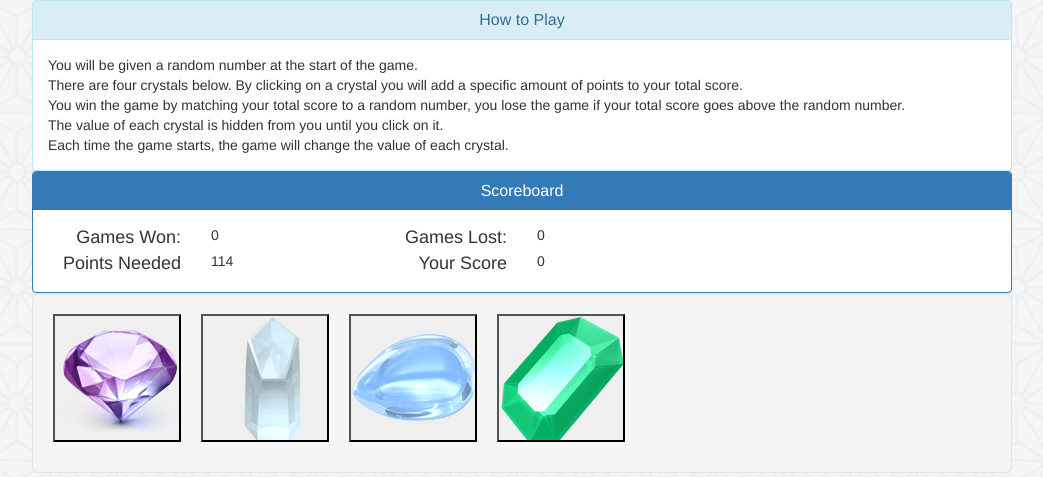
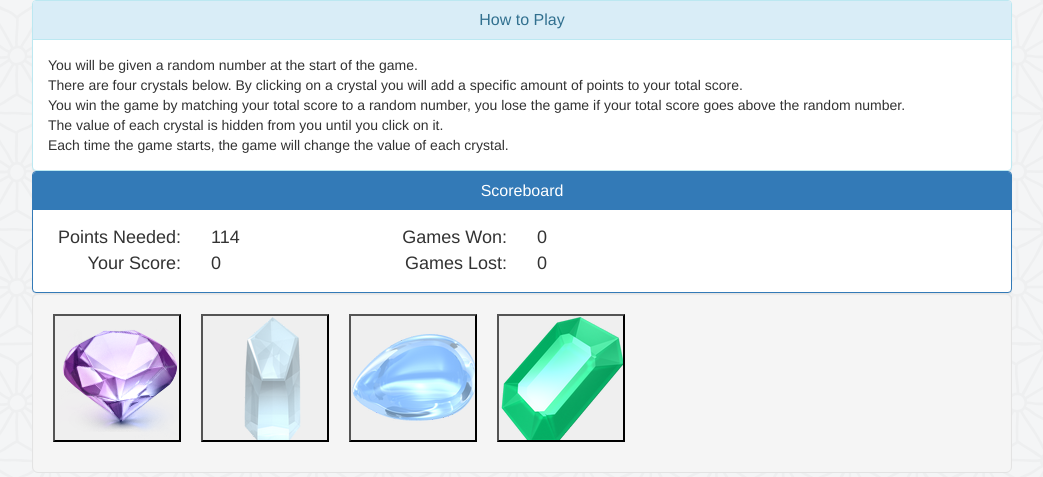
Before and after one commit to KathCatBC/week-4-game, a PHP site: page / in a window 1280 px wide. Shown: the top 477 px of the page, without its empty margins (118-1161 px from the left). Run offline with PHP 8.4, Linux system fonts and the light colour scheme; some libraries are stand-ins or nearby versions.

Commit message:
final....I think

```diff
--- a/assets/css/style.css
+++ b/assets/css/style.css
@@ -14,10 +14,10 @@ body {
 	/*font-family:  'Georgia', Times, Times New Roman, serif;*/
 }
 
-/*#currentscore {
+.total-score {
 	font-size: 18px;
 }
-*/
+
 .panel-margin {
 	margin: 0px 150px;
 }
@@ -31,7 +31,6 @@ body {
 
 .rAlign {
 	text-align: right;
-	font-size: 18px;
 }
 
 .gemPanel {
--- a/index.html
+++ b/index.html
@@ -30,41 +30,45 @@
   <div class="panel-heading running-score">
     <h3 class="panel-title">Scoreboard</h3>
   </div>
+
   <div class="panel-body total-score">
+
     <div class="row">
-     <div class="col-md-2 rAlign">Games Won:  </div>
+
+      <div class="col-md-2 rAlign">Points Needed:</div>
+      <div class="col-md-2">
+        <div id="currentscore"></div>
+      </div>
+
+      <div class="col-md-2 rAlign">Games Won:</div>
       <div class="col-md-2">
         <div id="winCount"></div>
       </div>
-    <div class="col-md-2 rAlign">Games Lost:  </div>
+
+
+      </div>
+      <div class="row">
+
+        <div class="col-md-2 rAlign">Your Score:</div>
+        <div class="col-md-2">
+          <div id="userScoreDisp"></div>
+        </div>
+
+
+        <div class="col-md-2 rAlign">Games Lost:</div>
         <div class="col-md-2">
           <div id="lostCount"></div>
         </div>
+
       </div>
-  <!-- </div> -->
-<!-- </div> -->
 
-<!-- <button>test</button> -->
-
-<!-- <div class="well well-lg panel-margin"> -->
-<div class="row">
-<div class="col-md-2 rAlign">Points Needed</div>
-<div class="col-md-2">
-  <div id="currentscore"></div>
-</div>
-<div class="col-md-2 rAlign">Your Score</div>
-<div class="col-md-2">
-  <div id="userScoreDisp"></div>
-</div>
     </div>
   </div>
 </div>
 
 <div class="well well-lg panel-margin gemPanel">
 
-<!-- <div id="display"></div> -->
   <div id="buttons"></div>
-<!-- <div id="button"></div> -->
 
 </div>
 
@@ -73,9 +77,6 @@
 
 	<script src='assets/javascript/game.js'></script>
 
-
-
-
 </body>
 
 </html>
```
Lines whose indentation alone changed are shown as unchanged.
